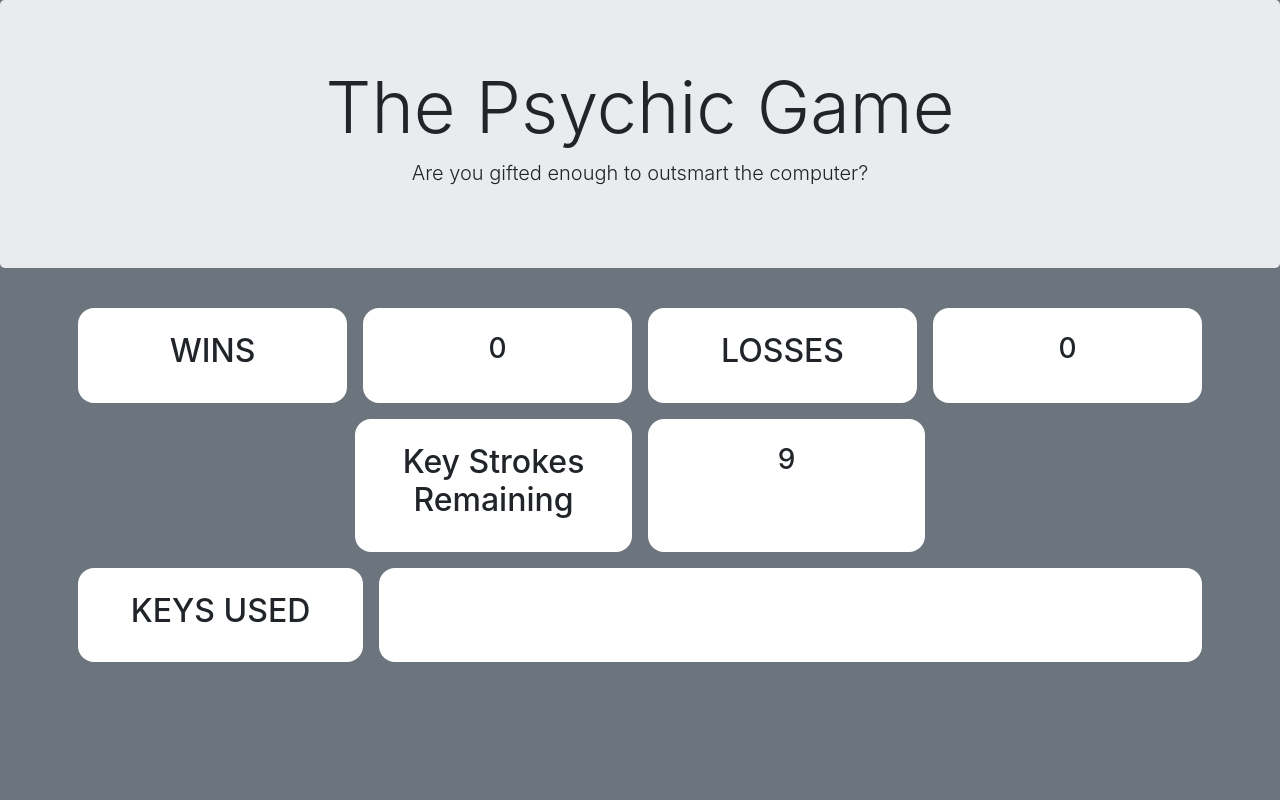
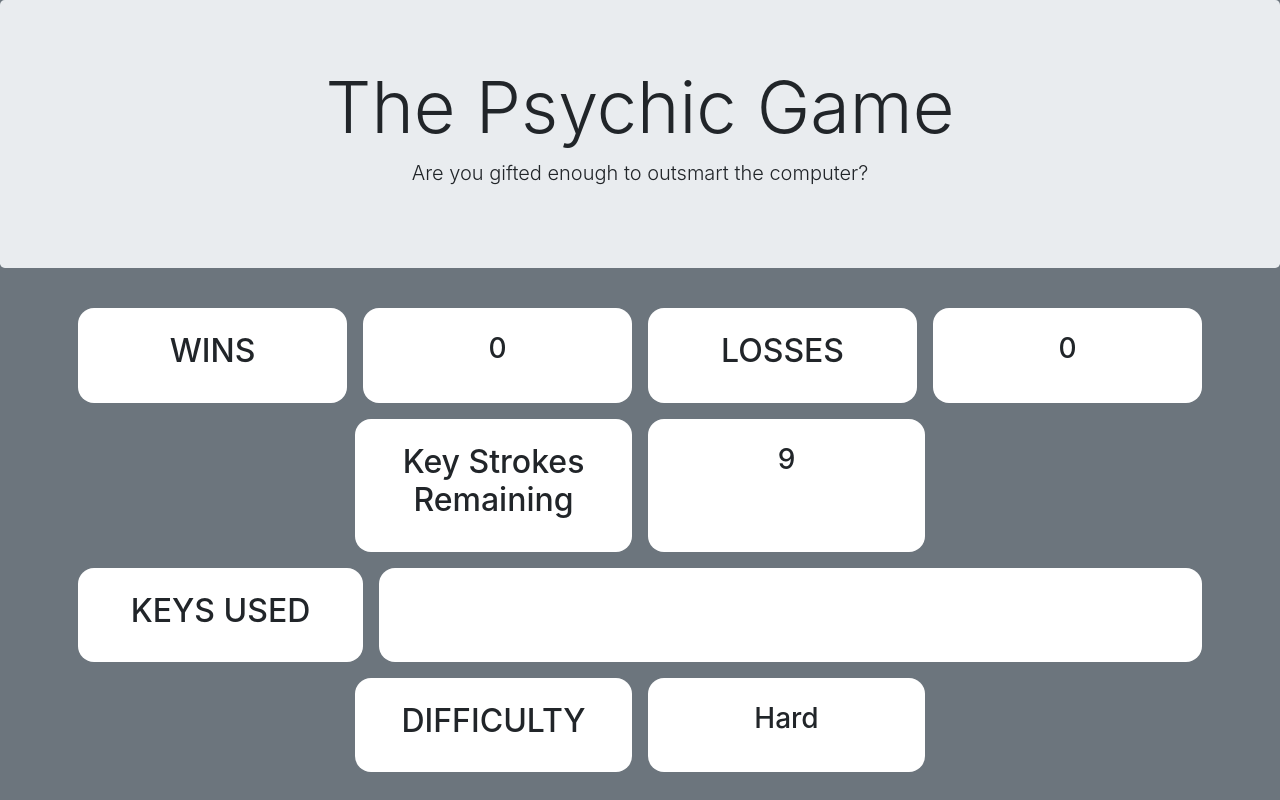
Before and after one commit to walshcam/psychic_game, a plain HTML site: page psychic-game.html in a window 1280 px wide. Drawn offline with nearby package versions, Linux system fonts and the light colour scheme.

Commit message:
added difficulty button. It doesnt do anything yet.

```diff
--- a/css/style.css
+++ b/css/style.css
@@ -4,3 +4,7 @@
     border-radius: 1rem;
     border-width: 5px;
 }
+
+.cursor2 {
+    cursor : pointer;
+}
--- a/javascript/script.js
+++ b/javascript/script.js
@@ -25,6 +25,23 @@ var keystrokeArray = [];
 
 //Random key generator - Found on Firefox MDN
 
+                    //Difficulty Settings
+
+                    //Swap the difficulty on html to Easy, Medium, Hard
+
+
+                    var difficulty = (function() {
+                        var difficultyArray = ['Easy','Medium','Hard'];
+                        var count = -1;
+                        console.log(count)
+                        return function() {
+                            return difficultyArray[++count % difficultyArray.length];
+                            console.log(difficultyArray[++count % difficultyArray.length])
+                        }
+                    }());
+
+                    //change the maxKeyCode depending on setting
+
 var minKeyCode = 65;
 var maxKeyCode = 90;
 
@@ -48,6 +65,7 @@ console.log(correctKeyPress)
     document.getElementById('keystrokeCount').innerHTML = keystrokeCounter;
     document.getElementById('loss').innerHTML = losses;
     document.getElementById('keyArray').innerHTML = keystrokeArray;
+    // document.getElementById("difficultySetting").innerHTML = difficultyArray[difficulty];
 
 
 
--- a/psychic-game.html
+++ b/psychic-game.html
@@ -84,6 +84,29 @@
 
         </div>
 
+        <!-- ************ROW 4***************** -->
+
+        <div class = "row">
+
+            <!-- ***DIFFICULTY*** -->
+            <div class = "col">
+
+            </div>
+
+            <div class = "col text-center border-rounded m-2 pb-4 pt-4 font-weight-bold bg-white">
+                <h2 class = "cursor2" onclick = "document.getElementById('difficultySetting').innerHTML = difficulty()">DIFFICULTY</h2>
+            </div>
+
+            <div class = "col text-center border-rounded m-2 pb-4 pt-4 font-weight-bold bg-white">
+                <h3 id= "difficultySetting">Hard</h3>
+            </div>
+
+            <div class = "col">
+
+            </div>
+
+        </div>
+
     </div>
 
 <div class=d-none>
```
